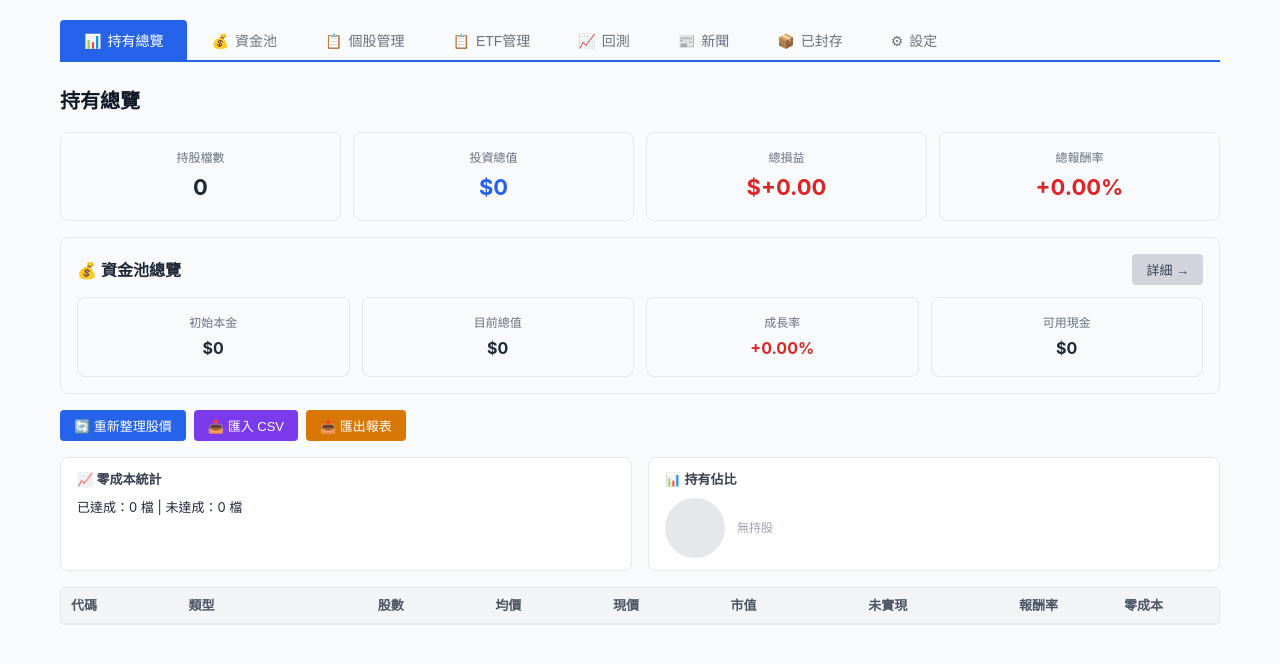
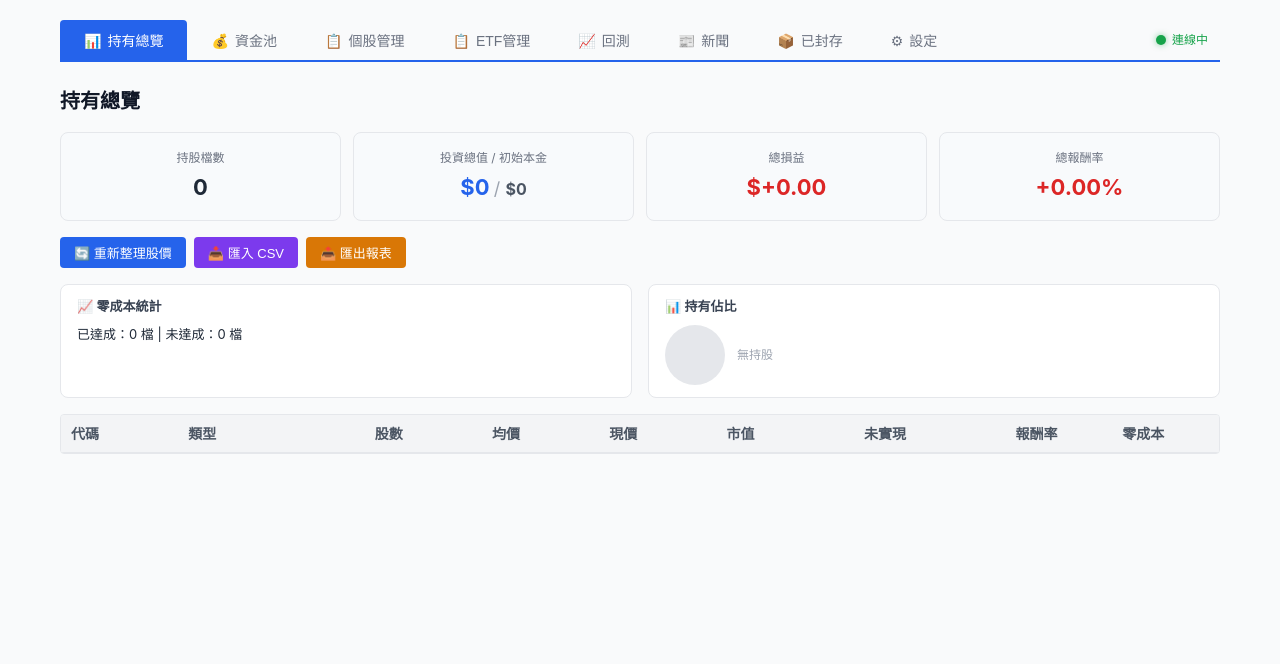
Before and after one commit to ruter1224/Stock-News, a Flask app: page / in a window 1280 px wide. Shown: the top 664 px of the page. Run offline with Flask 3, Linux system fonts and the light colour scheme; data that the repository does not hold is empty.

Commit message:
feat(web): UI 調整 - 總覽簡化、字體加大、連線狀態指示器
- 總覽頁：投資總值/初始本金合併顯示，移除資金池摘要區塊
- 字體加大：detail-title 20px、card-value.small 18px、data-table 14px
- 資金池頁：可用現金改為「可用現金（預估）」
- 新增連線狀態指示器（右上角綠燈/紅燈 + 文字）
- loadFundPoolSummary() 註解保留

```diff
--- a/stock-tracker/web/static/app.js
+++ b/stock-tracker/web/static/app.js
@@ -77,24 +77,31 @@ async function loadDashboard() {
     }
 
     renderPieChart(data.stocks);
-    loadFundPoolSummary();
+    loadInitialCapital();
 }
 
-async function loadFundPoolSummary() {
+async function loadInitialCapital() {
     const data = await api('/api/fund-pool');
     if (!data) return;
+    document.getElementById('d-initial-capital').textContent = '$' + fmt(data.initial_capital);
+}
 
-    const summaryEl = document.getElementById('fund-pool-summary');
-    if (summaryEl) summaryEl.style.display = 'block';
-
-    document.getElementById('fp-initial-summary').textContent = '$' + fmt(data.initial_capital);
-    document.getElementById('fp-total-summary').textContent = '$' + fmt(data.total_value);
-    document.getElementById('fp-cash-summary').textContent = '$' + fmt(data.cash_balance);
-
-    const rateEl = document.getElementById('fp-rate-summary');
-    rateEl.textContent = fmtPL(data.growth_rate) + '%';
-    rateEl.className = 'card-value small ' + getGrowthColor(data.growth_rate);
-}
+// [保留] loadFundPoolSummary() - 總覽頁資金池摘要（已停用）
+// async function loadFundPoolSummary() {
+//     const data = await api('/api/fund-pool');
+//     if (!data) return;
+//
+//     const summaryEl = document.getElementById('fund-pool-summary');
+//     if (summaryEl) summaryEl.style.display = 'block';
+//
+//     document.getElementById('fp-initial-summary').textContent = '$' + fmt(data.initial_capital);
+//     document.getElementById('fp-total-summary').textContent = '$' + fmt(data.total_value);
+//     document.getElementById('fp-cash-summary').textContent = '$' + fmt(data.cash_balance);
+//
+//     const rateEl = document.getElementById('fp-rate-summary');
+//     rateEl.textContent = fmtPL(data.growth_rate) + '%';
+//     rateEl.className = 'card-value small ' + getGrowthColor(data.growth_rate);
+// }
 
 function renderPieChart(stocks) {
     const total = stocks.reduce((s, x) => s + x.market_value, 0);
@@ -983,6 +990,29 @@ function showSnapshotDialog() {
         });
 }
 
+// ====== Connection Status ======
+function updateConnectionStatus() {
+    const statusEl = document.getElementById('connection-status');
+    if (!statusEl) return;
+
+    fetch('/api/portfolio', { method: 'HEAD' })
+        .then(res => {
+            if (res.ok) {
+                statusEl.className = 'connection-status online';
+                statusEl.innerHTML = '<span class="status-dot"></span>連線中';
+            } else {
+                throw new Error('Server error');
+            }
+        })
+        .catch(() => {
+            statusEl.className = 'connection-status offline';
+            statusEl.innerHTML = '<span class="status-dot"></span>離線';
+        });
+}
+
+setInterval(updateConnectionStatus, 30000);
+updateConnectionStatus();
+
 // ====== Init ======
 const savedTab = localStorage.getItem('activeTab') || 'dashboard';
 switchTab(savedTab);
--- a/stock-tracker/web/static/style.css
+++ b/stock-tracker/web/static/style.css
@@ -126,7 +126,7 @@ body {
 }
 
 .card-value.small {
-    font-size: 16px;
+    font-size: 18px;
 }
 
 .card-value.positive { color: var(--success); }
@@ -273,7 +273,7 @@ body {
 table.data-table {
     width: 100%;
     border-collapse: collapse;
-    font-size: 13px;
+    font-size: 14px;
 }
 
 table.data-table th {
@@ -281,6 +281,7 @@ table.data-table th {
     padding: 8px 10px;
     text-align: left;
     font-weight: 600;
+    font-size: 14px;
     color: var(--gray-600);
     border-bottom: 1px solid var(--card-border);
 }
@@ -307,7 +308,7 @@ table.data-table tr:hover { background: var(--gray-100); }
 }
 
 .detail-title {
-    font-size: 18px;
+    font-size: 20px;
     font-weight: 700;
     color: var(--gray-900);
     margin-bottom: 12px;
@@ -525,3 +526,40 @@ table.data-table tr:hover { background: var(--gray-100); }
     border-radius: 8px;
     border: 1px solid var(--card-border);
 }
+
+/* Connection Status Indicator */
+.connection-status {
+    display: flex;
+    align-items: center;
+    gap: 6px;
+    margin-left: auto;
+    padding: 6px 12px;
+    font-size: 12px;
+    font-weight: 500;
+    border-radius: 4px;
+}
+
+.connection-status .status-dot {
+    width: 10px;
+    height: 10px;
+    border-radius: 50%;
+    flex-shrink: 0;
+}
+
+.connection-status.online .status-dot {
+    background: var(--success);
+    box-shadow: 0 0 6px rgba(22, 163, 74, 0.5);
+}
+
+.connection-status.online {
+    color: var(--success);
+}
+
+.connection-status.offline .status-dot {
+    background: var(--danger);
+    box-shadow: 0 0 6px rgba(220, 38, 38, 0.5);
+}
+
+.connection-status.offline {
+    color: var(--danger);
+}
--- a/stock-tracker/web/templates/base.html
+++ b/stock-tracker/web/templates/base.html
@@ -33,6 +33,9 @@
             <button class="tab-btn" data-tab="settings">
                 <span class="icon">&#x2699;</span>設定
             </button>
+            <div id="connection-status" class="connection-status online">
+                <span class="status-dot"></span>連線中
+            </div>
         </div>
 
         <div id="tab-dashboard" class="tab-content active">{% block dashboard %}{% endblock %}</div>
--- a/stock-tracker/web/templates/dashboard.html
+++ b/stock-tracker/web/templates/dashboard.html
@@ -4,34 +4,16 @@
 
 <div id="dashboard-cards" class="card-grid">
     <div class="card"><div class="card-label">持股檔數</div><div class="card-value" id="d-count">-</div></div>
-    <div class="card"><div class="card-label">投資總值</div><div class="card-value primary" id="d-investment-total">-</div></div>
+    <div class="card">
+        <div class="card-label">投資總值 / 初始本金</div>
+        <div style="font-size:18px;font-weight:700">
+            <span class="card-value primary" id="d-investment-total">-</span>
+            <span style="color:var(--gray-400);font-weight:400"> / </span>
+            <span style="color:var(--gray-600);font-size:16px" id="d-initial-capital">$0</span>
+        </div>
+    </div>
     <div class="card"><div class="card-label">總損益</div><div class="card-value" id="d-pl">-</div></div>
     <div class="card"><div class="card-label">總報酬率</div><div class="card-value" id="d-roi">-</div></div>
-</div>
-
-<div id="fund-pool-summary" class="fund-pool-summary" style="display:none">
-    <div style="display:flex;justify-content:space-between;align-items:center;margin-bottom:12px">
-        <div style="font-size:16px;font-weight:600;color:var(--gray-800)">&#x1F4B0; 資金池總覽</div>
-        <button class="btn btn-sm btn-gray" onclick="switchTab('fund_pool')">詳細 &#x2192;</button>
-    </div>
-    <div class="card-grid-4">
-        <div class="card">
-            <div class="card-label">初始本金</div>
-            <div class="card-value small" id="fp-initial-summary">$0</div>
-        </div>
-        <div class="card">
-            <div class="card-label">目前總值</div>
-            <div class="card-value small" id="fp-total-summary">$0</div>
-        </div>
-        <div class="card">
-            <div class="card-label">成長率</div>
-            <div class="card-value small" id="fp-rate-summary">0%</div>
-        </div>
-        <div class="card">
-            <div class="card-label">可用現金</div>
-            <div class="card-value small" id="fp-cash-summary">$0</div>
-        </div>
-    </div>
 </div>
 
 <div class="action-bar">
@@ -196,7 +178,7 @@
         <div class="card-value" id="fp-rate">0%</div>
     </div>
     <div class="card">
-        <div class="card-label">可用現金</div>
+        <div class="card-label">可用現金（預估）</div>
         <div class="card-value" id="fp-cash">$0</div>
     </div>
 </div>
```
